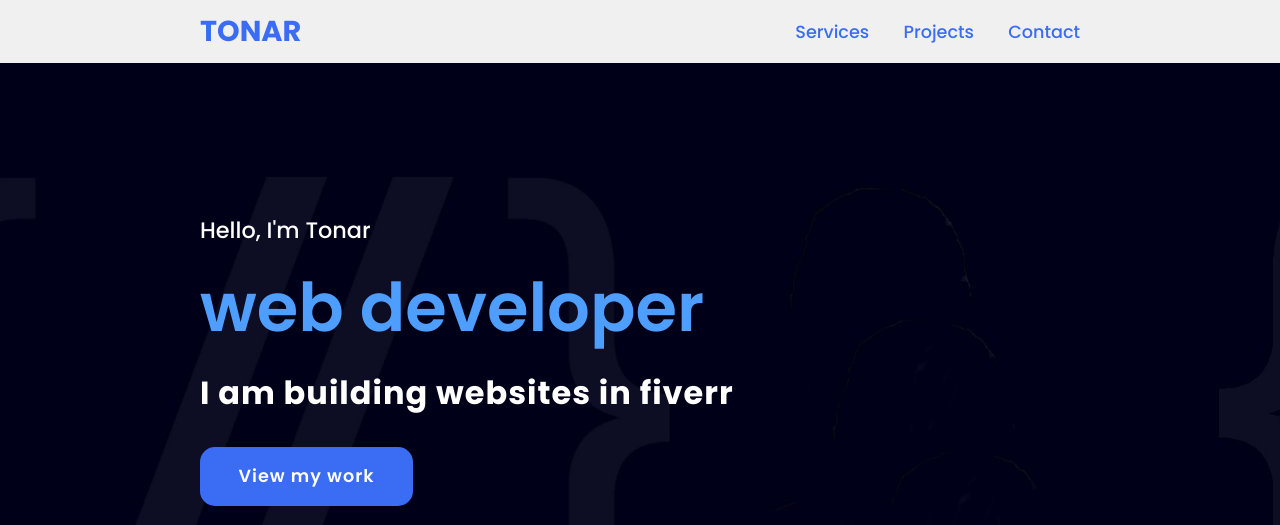
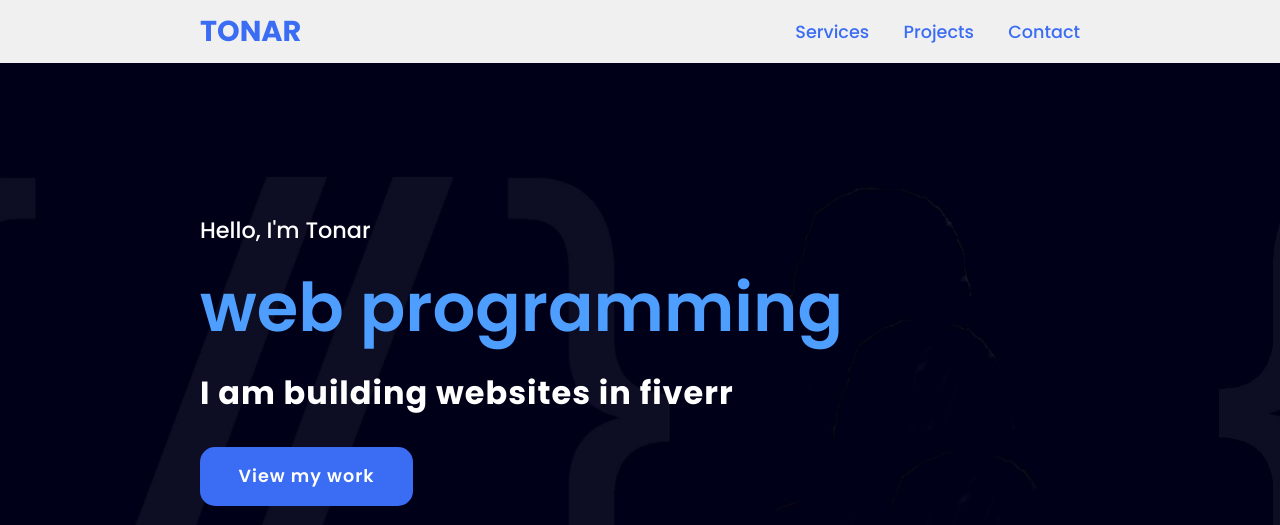
Before and after one commit to TonarCoding/tonar, a plain HTML site: page index.html in a window 1280 px wide. Shown: the top 525 px of the page. Drawn offline with Linux system fonts and the light colour scheme.

Commit message:
Add files via upload

```diff
--- a/index.html
+++ b/index.html
@@ -23,7 +23,7 @@
     </header>
     <section class="main">
         <div>
-            <h2>Hello, I'm Tonar<br><span>web developer</span></h2>
+            <h2>Hello, I'm Tonar<br><span>web programming</span></h2>
             <h3>I am building websites in fiverr</h3>
             <a href="#projects" class="main-btn">View my work</a>
             <div class="social-icons">
```
